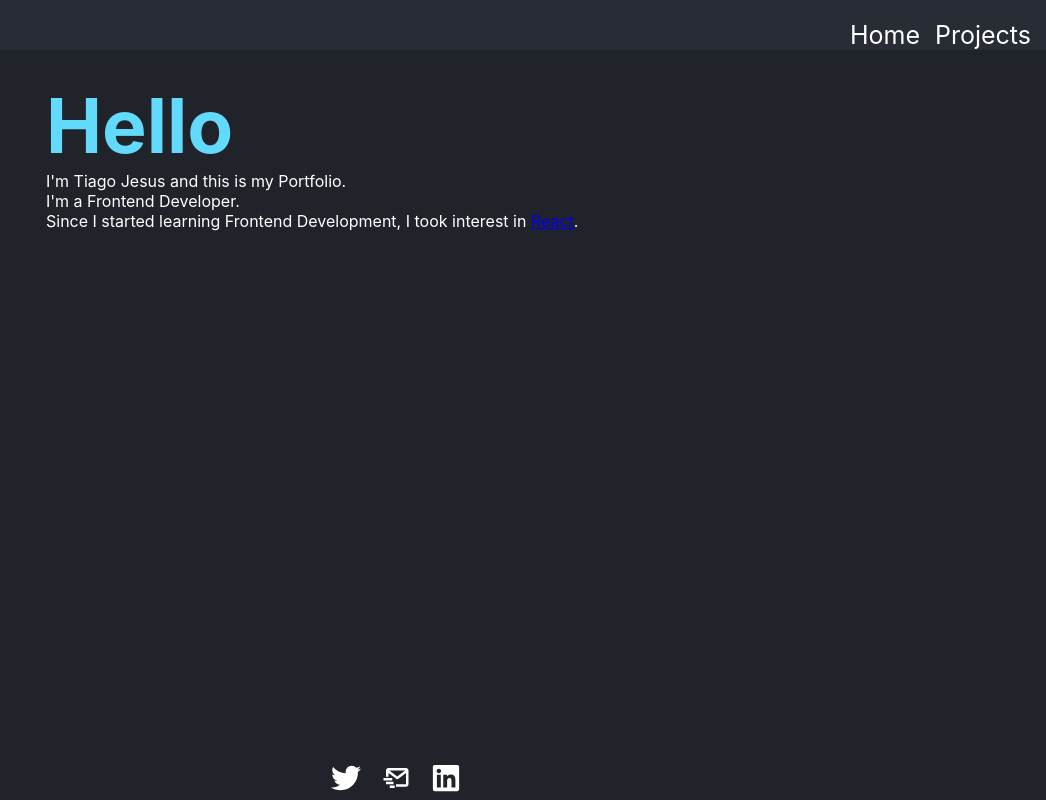
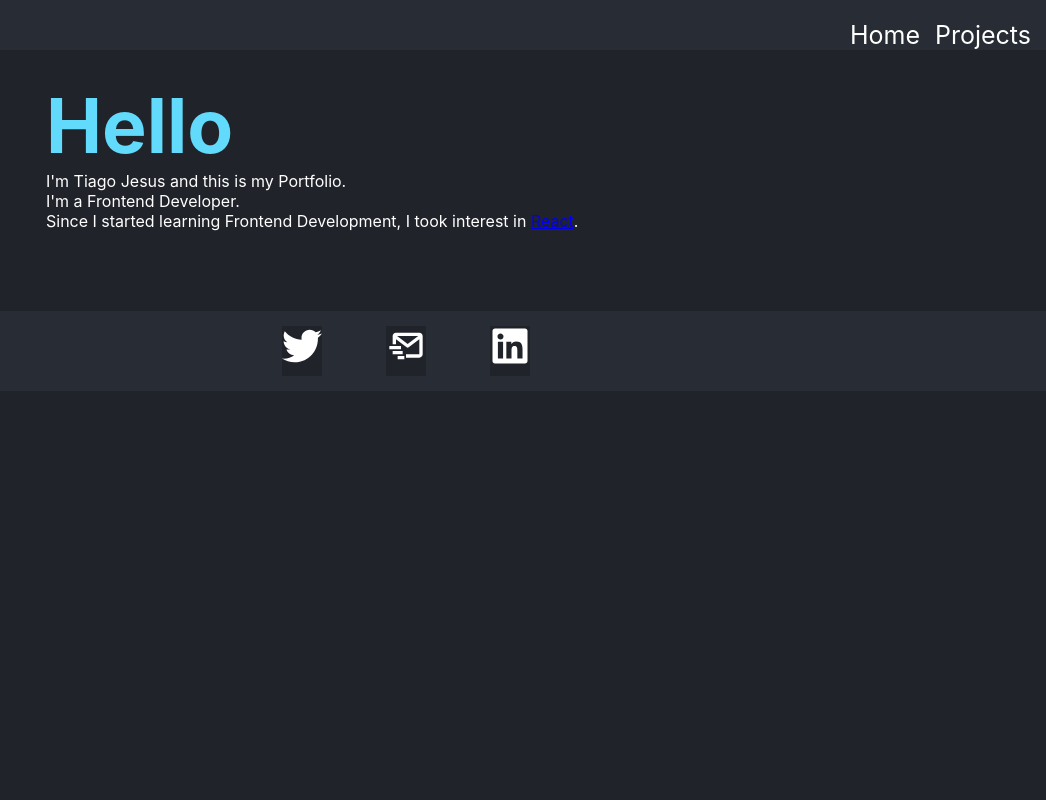
Before and after one commit to tiagojosejesus/personal-portfolio, a React (Create React App) app: page / in a window 1280 px wide. Shown: the whole page, without its empty margins (234-1280 px from the left). Built offline with nearby package versions, Linux system fonts and the light colour scheme.

Commit message:
Modified Footer.css

```diff
--- a/src/Components/Style/Footer.css
+++ b/src/Components/Style/Footer.css
@@ -1,17 +1,18 @@
 .footer {
-  position: fixed;
-  left: 0%;
-  bottom: 0%;
+  display: flex;
+  justify-content: space-evenly;
+  position: absolute;
   width: 100%;
   color: white;
-  text-align: center;
+  height: 70px;
+  align-items: center;
+  background-color: #282c34;
 }
 
 .footerInfo {
   display: inline-block;
   position: relative;
   font-size: 30px;
-  padding-right: 20px;
 }
 
 .footerInfo a {
@@ -28,3 +29,21 @@
   text-decoration: none;
   color: inherit;
 }
+
+@media (min-width: 768px) {
+  .footer {
+    height: 80px;
+  }
+  .footerInfo {
+    font-size: 40px;
+  }
+}
+
+@media (min-width: 992px) {
+  .footer {
+    justify-content: center;
+  }
+  .footerInfo {
+    margin: 0 32px;
+  }
+}
```
